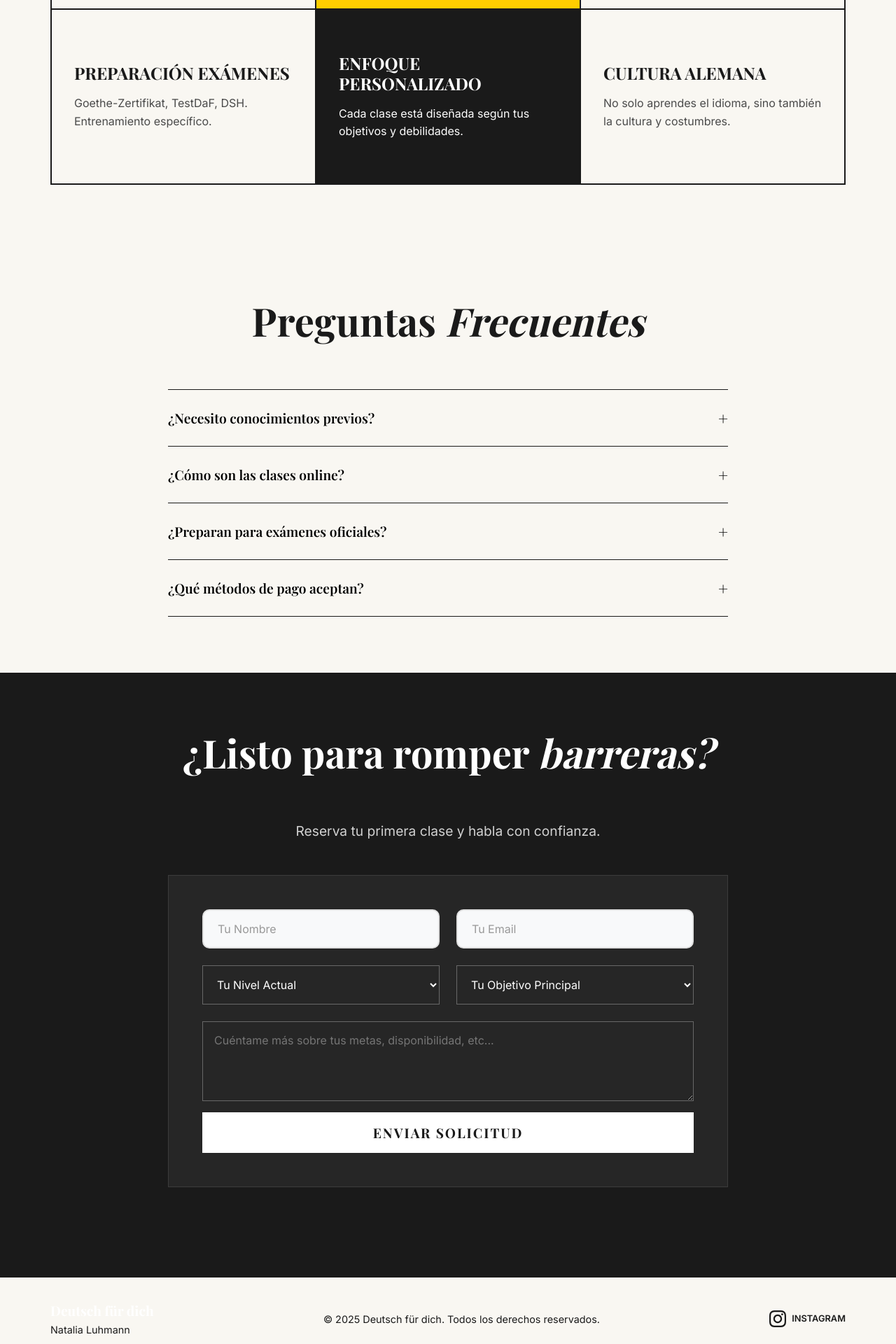
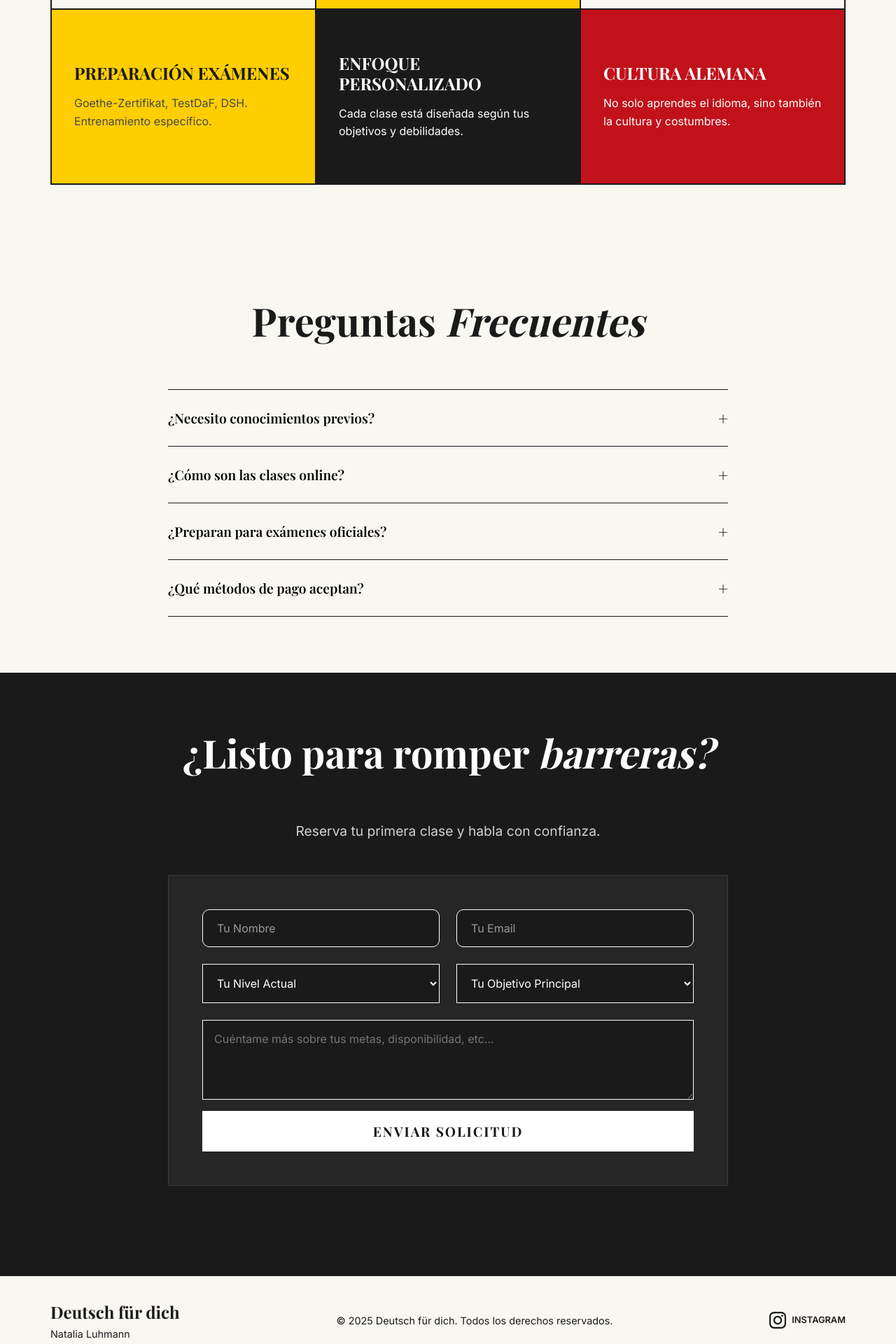
Before and after one commit to Luhm4nn/proyecto-nati, a React (Vite) app in the folder front/: page / in a window 1280 px wide. Shown: the part 1380-3300 px from the top of the page at 70% size. Built offline with nearby package versions, Linux system fonts and the light colour scheme; no server answers; a web font is replaced by a local one.

Commit message:
style: Update form and card styles for improved aesthetics and responsiveness

```diff
--- a/front/src/components/Contact/Contact.css
+++ b/front/src/components/Contact/Contact.css
@@ -38,8 +38,8 @@
 .form-group textarea {
   width: 100%;
   padding: 1rem;
-  background-color: transparent;
-  border: 1px solid rgba(255, 255, 255, 0.3);
+  background-color: var(--color-black) !important;
+  border: 1.5px solid white !important;
   color: white;
   font-family: var(--font-sans);
   font-size: 1rem;
--- a/front/src/components/Features/Features.css
+++ b/front/src/components/Features/Features.css
@@ -56,7 +56,7 @@
 
 .card-3 {
     /* White */
-    background-color: var(--bg-primary);
+    background-color: var(--color-gold);
 }
 
 .card-4 {
@@ -66,13 +66,15 @@
 }
 
 .card-4 h3,
-.card-4 p {
+.card-4 p,
+.card-5 p,
+.card-5 h3 {
     color: white;
 }
 
 .card-5 {
     /* White */
-    background-color: var(--bg-primary);
+    background-color: var(--color-red);
 }
 
 @media (max-width: 900px) {
--- a/front/src/components/Footer/Footer.css
+++ b/front/src/components/Footer/Footer.css
@@ -12,7 +12,10 @@
 }
 
 .footer-logo .logo-text {
-    font-size: 1.2rem;
+     font-family: var(--font-serif);
+     font-size: 1.5rem;
+     font-weight: 700;
+     color: var(--color-black) !important;
 }
 
 .footer-social {
--- a/front/src/components/Hero/Hero.css
+++ b/front/src/components/Hero/Hero.css
@@ -195,6 +195,9 @@
 
 /* Responsive */
 @media (max-width: 768px) {
+  .hero-header {
+    padding-top: 90px;
+  }
 
   .hero-section {
     padding-top: 0;
```
